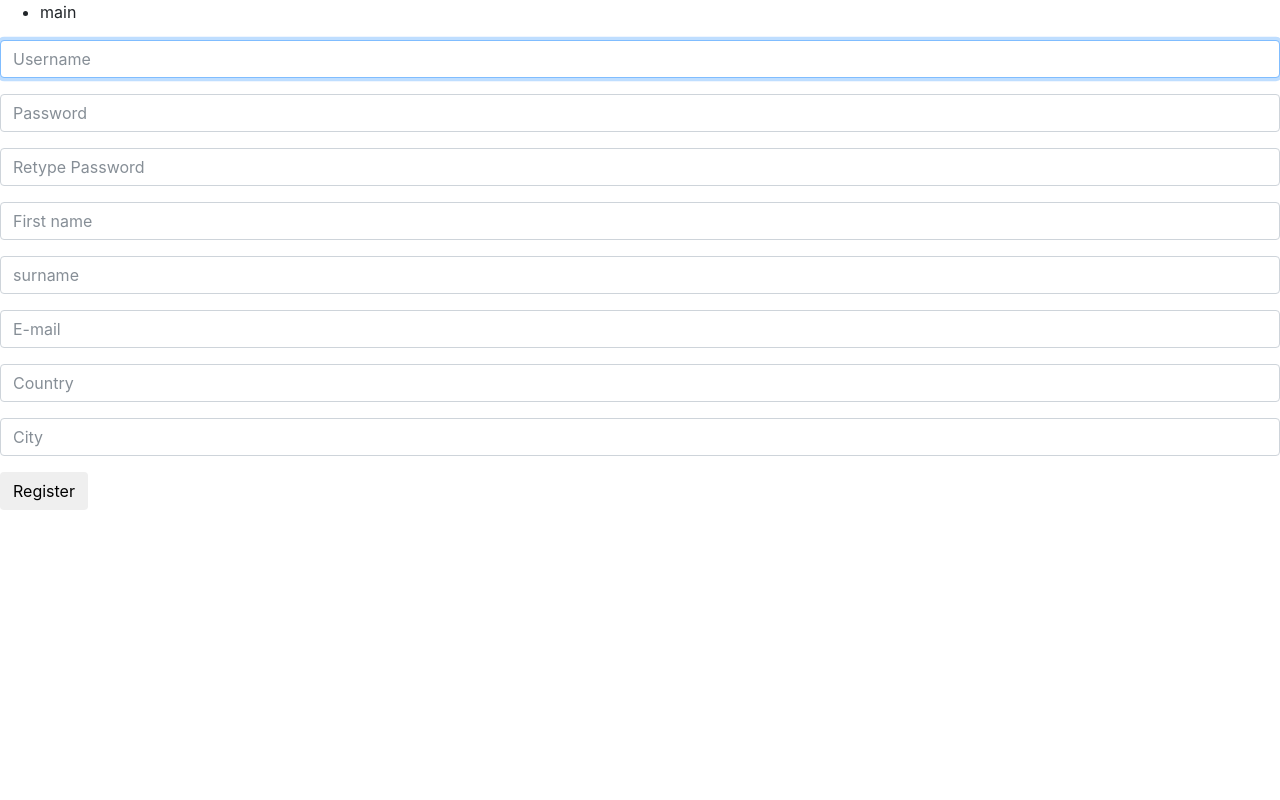
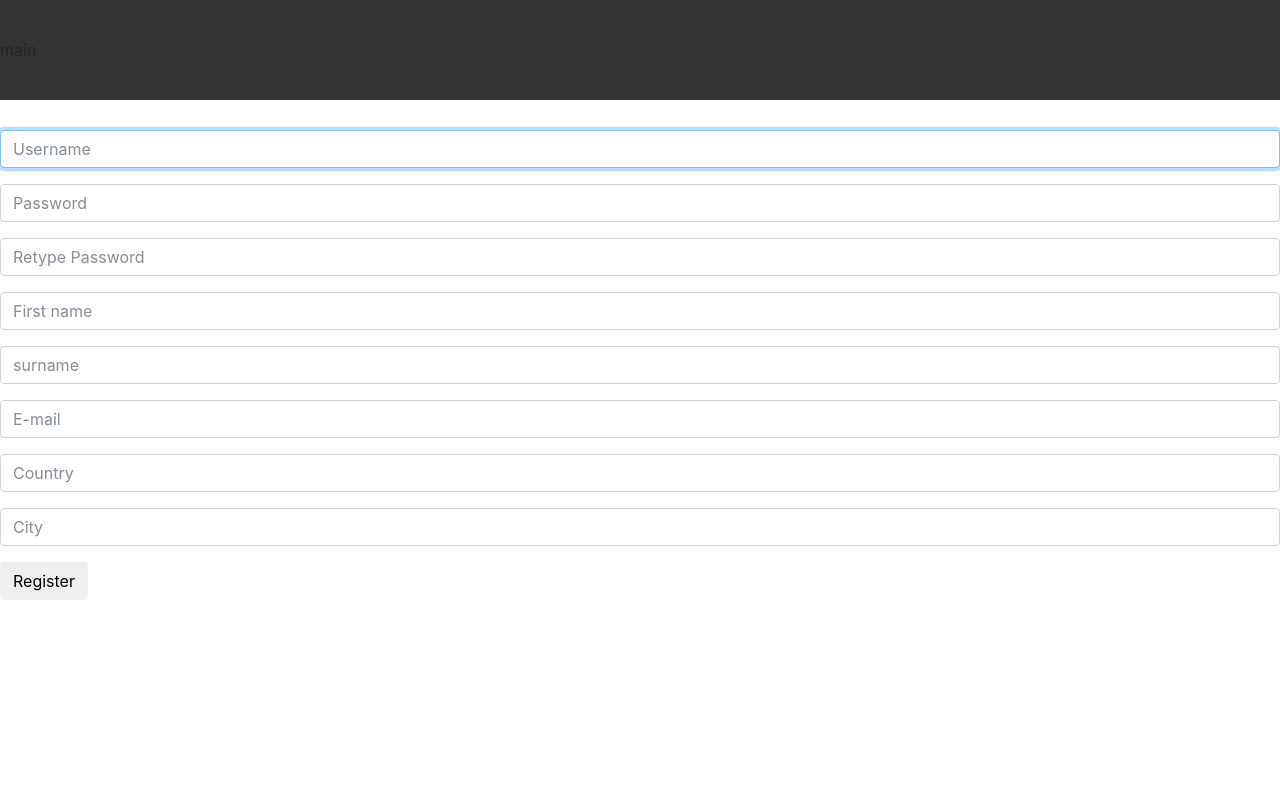
Before and after one commit to malikalbeik/Buyit, a Flask app: page /register in a window 1280 px wide. Run offline with Flask 2, Linux system fonts and the light colour scheme; some libraries are stand-ins or nearby versions.

Commit message:
re-did the styles

```diff
--- a/static/styles.css
+++ b/static/styles.css
@@ -0,0 +1,52 @@
+html, body {
+    width: 100%;
+    height: 100%;
+}
+
+a {
+    text-decoration: none;
+    color: inherit;
+
+}
+a:hover {
+    color: inherit;
+    text-decoration: none;
+}
+
+/* ====================================================== layout ====================================================== */
+
+.logo {
+    color: white;
+    font-size: 46px;
+    margin: 0;
+    padding: 0;
+    margin-left: 20px;
+}
+
+nav {
+    width: 100%;
+    height: 100px;
+    background-color: #333;
+    display: flex;
+    align-items: center;
+    justify-content: space-between;
+    margin-bottom: 30px;
+}
+
+ul {
+    list-style-type: none;
+    margin: 0;
+    padding: 0;
+    overflow: hidden;
+}
+li {
+    float: right;
+}
+li a {
+    display: block;
+    color: white;
+    text-align: center;
+    font-size: 22px;
+    padding: 14px 16px;
+    text-decoration: none;
+}
--- a/templates/index.html
+++ b/templates/index.html
@@ -5,6 +5,6 @@
 {% endblock %}
 
 {% block main %}
-    <h1>this is the index</h1>
+    <p>this is the index</p>
     <p>{{ items }}</p>
 {% endblock %}
```
